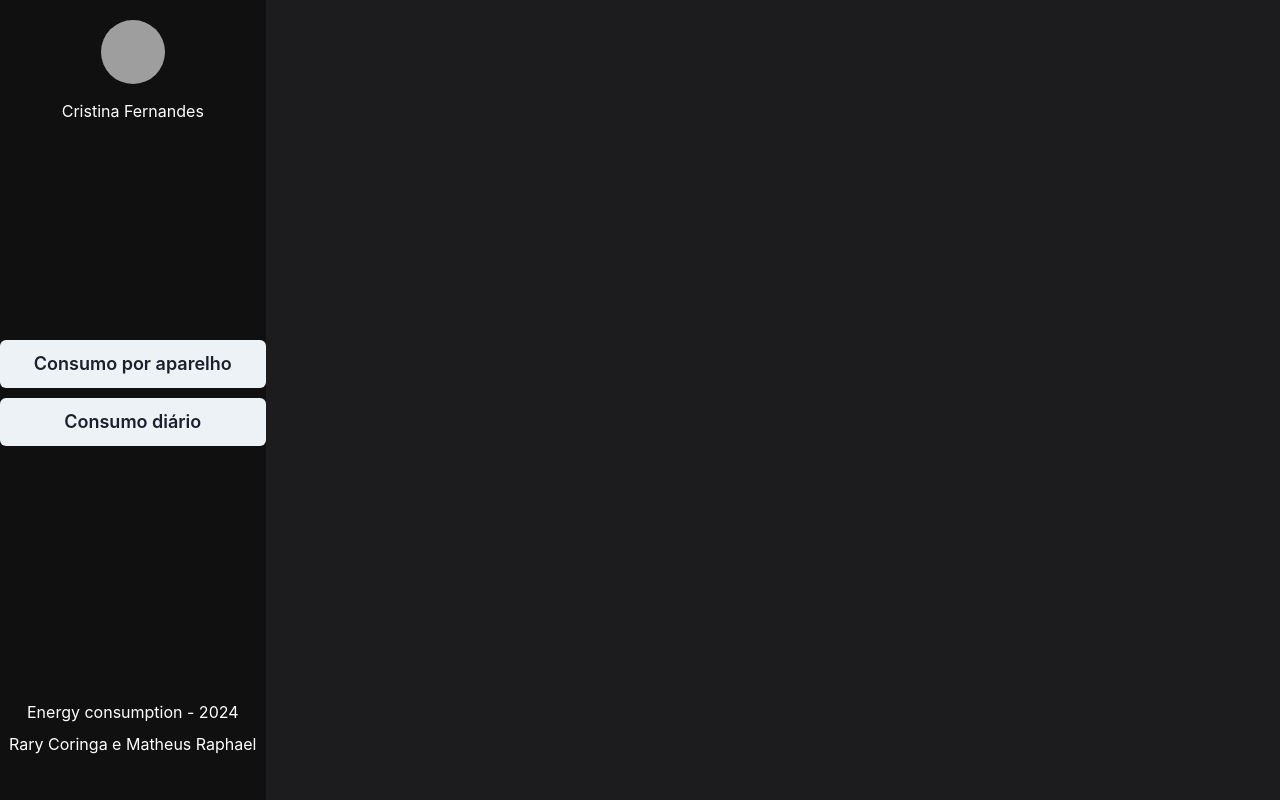
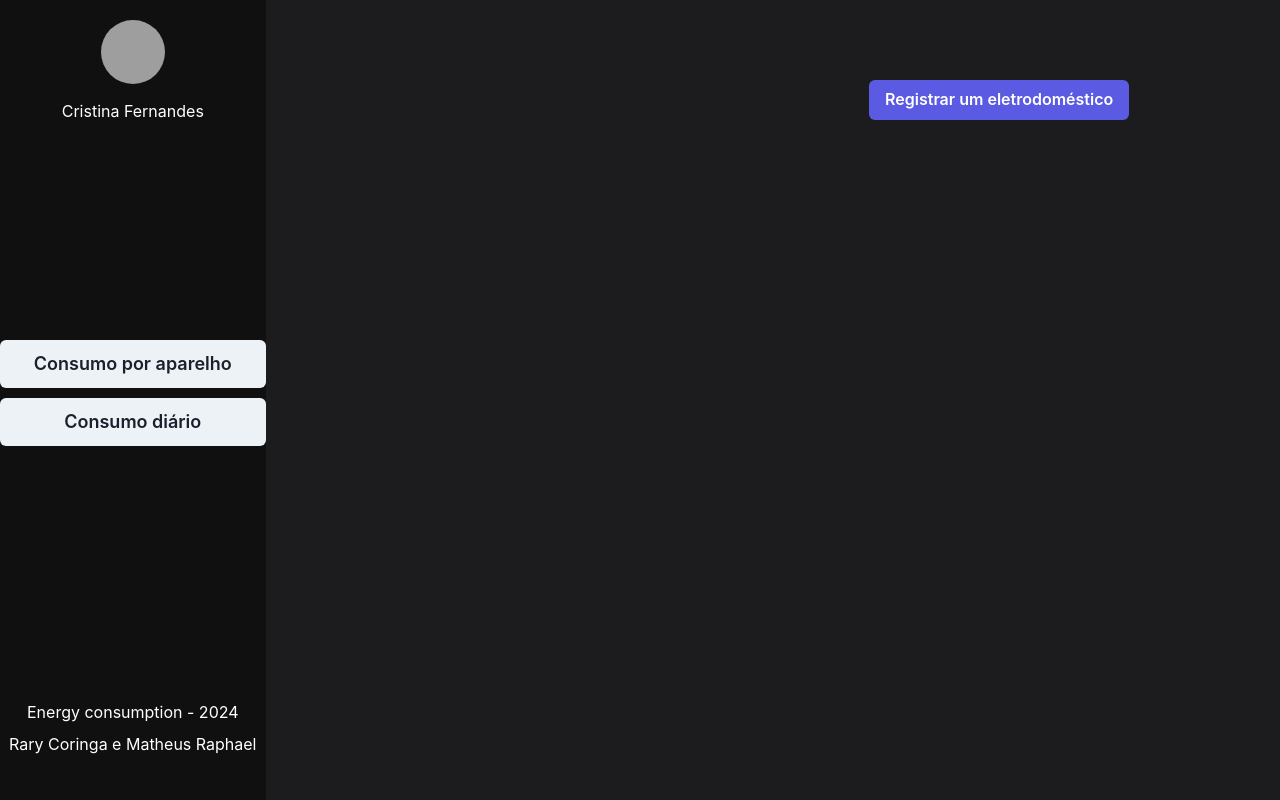
Before and after one commit to rarycoringa/energy-consumption, a React (Create React App) app: page / in a window 1280 px wide. Built offline with nearby package versions, Linux system fonts and the light colour scheme; grey boxes are pictures that could not be loaded.

Commit message:
created modalRegistration

```diff
--- a/src/App.js
+++ b/src/App.js
@@ -2,6 +2,7 @@ import { ChakraProvider, Grid, GridItem } from '@chakra-ui/react';
 import { Header } from './components/Header';
 import { Buttons } from './components/Button';
 import { Footer } from './components/Footer';
+import { ModalRegistration } from './components/ModalRegistration';
 
 function App() {
   return (
@@ -11,6 +12,7 @@ function App() {
         w="100%"
         h="100vh"
         gap={5}
+        bg='#1C1B1E'
       >
         <GridItem className="navbar"
         w="108%"
@@ -25,9 +27,11 @@ function App() {
           <Buttons />
           <Footer />
         </GridItem>
-        <GridItem className="content" w="100%" colSpan={6} bg='#1C1B1E'>
 
+        <GridItem colSpan={2} colStart={6} colEnd={7}>
+          <ModalRegistration />
         </GridItem>
+
       </Grid>
 
     </ChakraProvider>
--- /dev/null
+++ b/src/components/ModalRegistration/index.jsx
@@ -0,0 +1,33 @@
+import {
+  Modal,
+  ModalOverlay,
+  ModalContent,
+  ModalHeader,
+  ModalBody,
+  ModalCloseButton,
+  Button,
+  useDisclosure
+} from '@chakra-ui/react';
+
+import { Container } from './styles.js';
+
+export function ModalRegistration() {
+  const { isOpen, onOpen, onClose } = useDisclosure()
+
+  return(
+    <Container>
+      <Button onClick={onOpen}>Registrar um eletrodoméstico</Button>
+
+      <Modal isOpen={isOpen} onClose={onClose}>
+        <ModalOverlay />
+        <ModalContent>
+          <ModalHeader>Registro de eletrodoméstico</ModalHeader>
+          <ModalCloseButton />
+          <ModalBody>
+            <p>AAAAAAAAAAA</p>
+          </ModalBody>
+        </ModalContent>
+      </Modal>
+    </Container>
+  )
+}
--- /dev/null
+++ b/src/components/ModalRegistration/styles.js
@@ -0,0 +1,14 @@
+import styled from "styled-components";
+
+export const Container = styled.div`
+  padding-top: 80px;
+
+  > button {
+    background-color: rgb(90, 90, 226);
+    color: #fff;
+
+    &:hover {
+      background-color: rgb(75, 75, 209)
+    }
+  }
+`;
```
